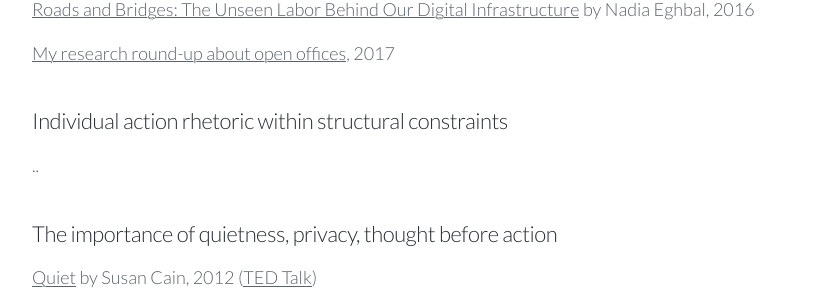
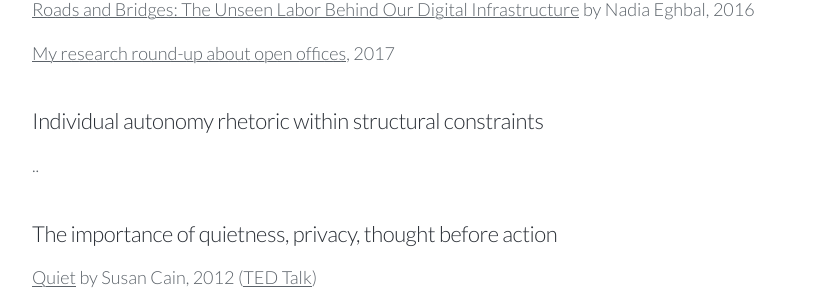
Before and after one commit to venetucci/personal-website, a Jekyll site: the page built from _pages/about.md, in a window 1280 px wide and 900 px high, scrolled down 1364 px. Shown: the part 153-456 px from the top of the window, without its empty margins (224-1045 px from the left). Built offline with Jekyll 4.4.1, drawn with Linux system fonts in a browser that asks for light colours; nearby versions of some CDN libraries.

Commit message:
Update from Forestry.io Michelle Venetucci Harvey updated _pages/about.md

```diff
--- a/_pages/about.md
+++ b/_pages/about.md
@@ -35,7 +35,7 @@ Favorite reading in this area:
 
 [My research round-up about open offices](https://code.likeagirl.io/a-research-roundup-to-show-that-your-office-layout-is-toxic-and-some-tips-for-making-it-better-8434864b0ab2), 2017
 
-### Individual action rhetoric within structural constraints
+### Individual autonomy rhetoric within structural constraints
 
 ..
 
```
